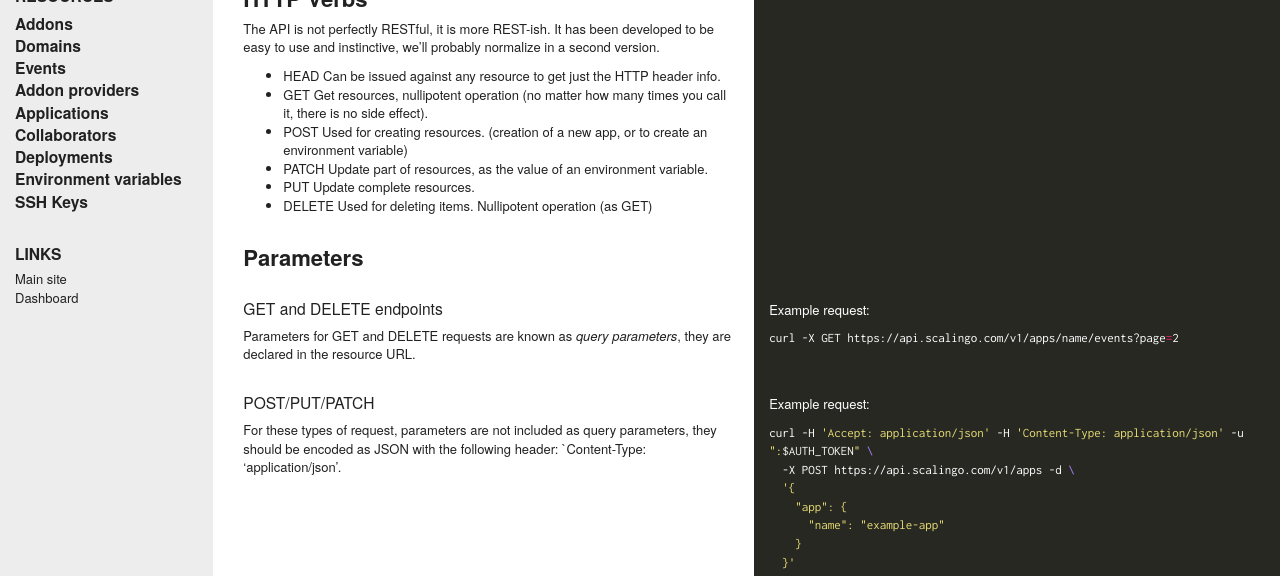
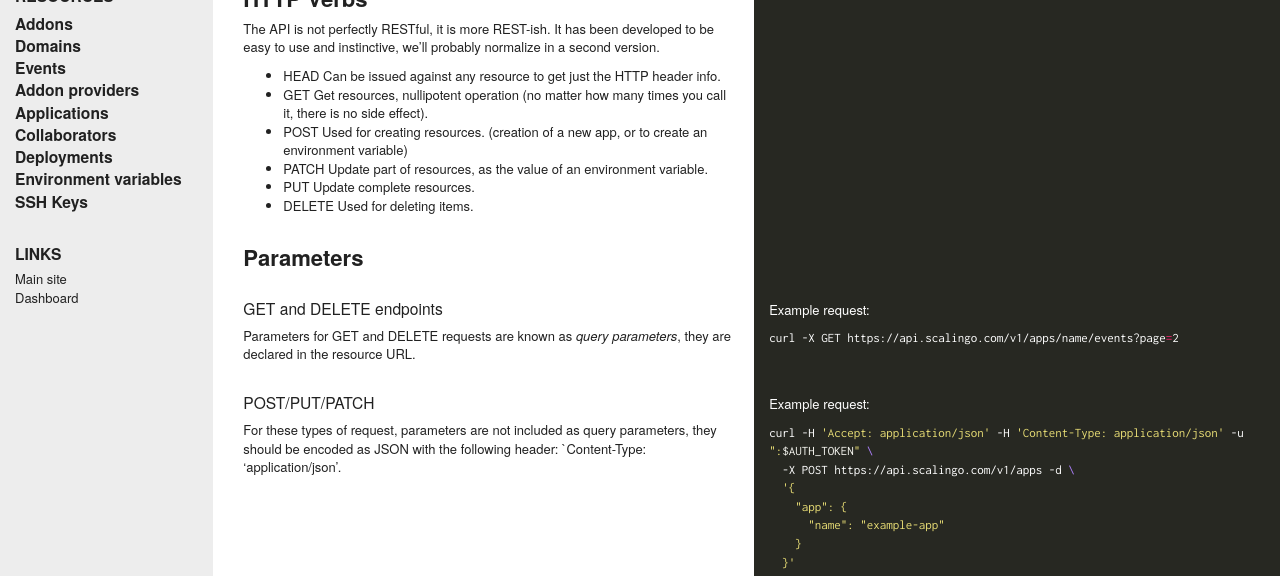
Before and after one commit to xcarpentier/developers.scalingo.com, a Jekyll site: the page built from index.html, in a window 1280 px wide and 900 px high, cut to the strip 324-900 px from the top of the window. Built offline with Jekyll 4.4.1, drawn with Linux system fonts in a browser that asks for light colours; nearby versions of some CDN libraries.

Commit message:
DELETE is not nullipotent

```diff
--- a/index.html
+++ b/index.html
@@ -38,7 +38,7 @@ be easy to use and instinctive, we’ll probably normalize in a second version.<
   <li>POST		Used for creating resources. (creation of a new app, or to create an environment variable)</li>
   <li>PATCH		Update part of resources, as the value of an environment variable.</li>
   <li>PUT		Update complete resources.</li>
-  <li>DELETE	Used for deleting items. Nullipotent operation (as GET)</li>
+  <li>DELETE	Used for deleting items.</li>
 </ul>
 
 </div><div class='hidden-xs col-xs-12 col-sm-6 sidebar-code'></div></div><div class='row'><div class='col-xs-12 col-sm-6 sidebar-text'>
```
Also changed, not shown: markdown/index.md (+1 -1 lines).
